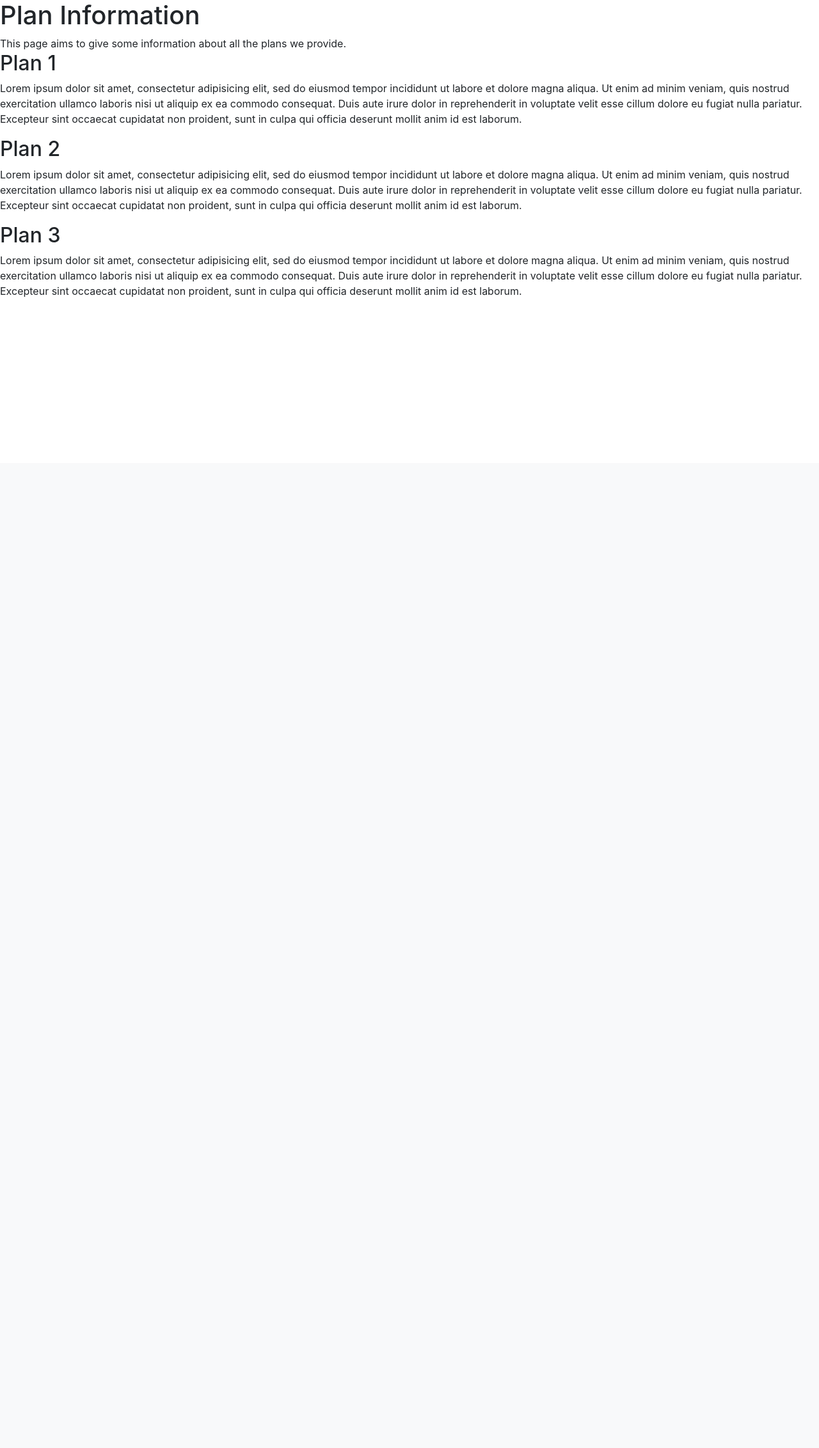
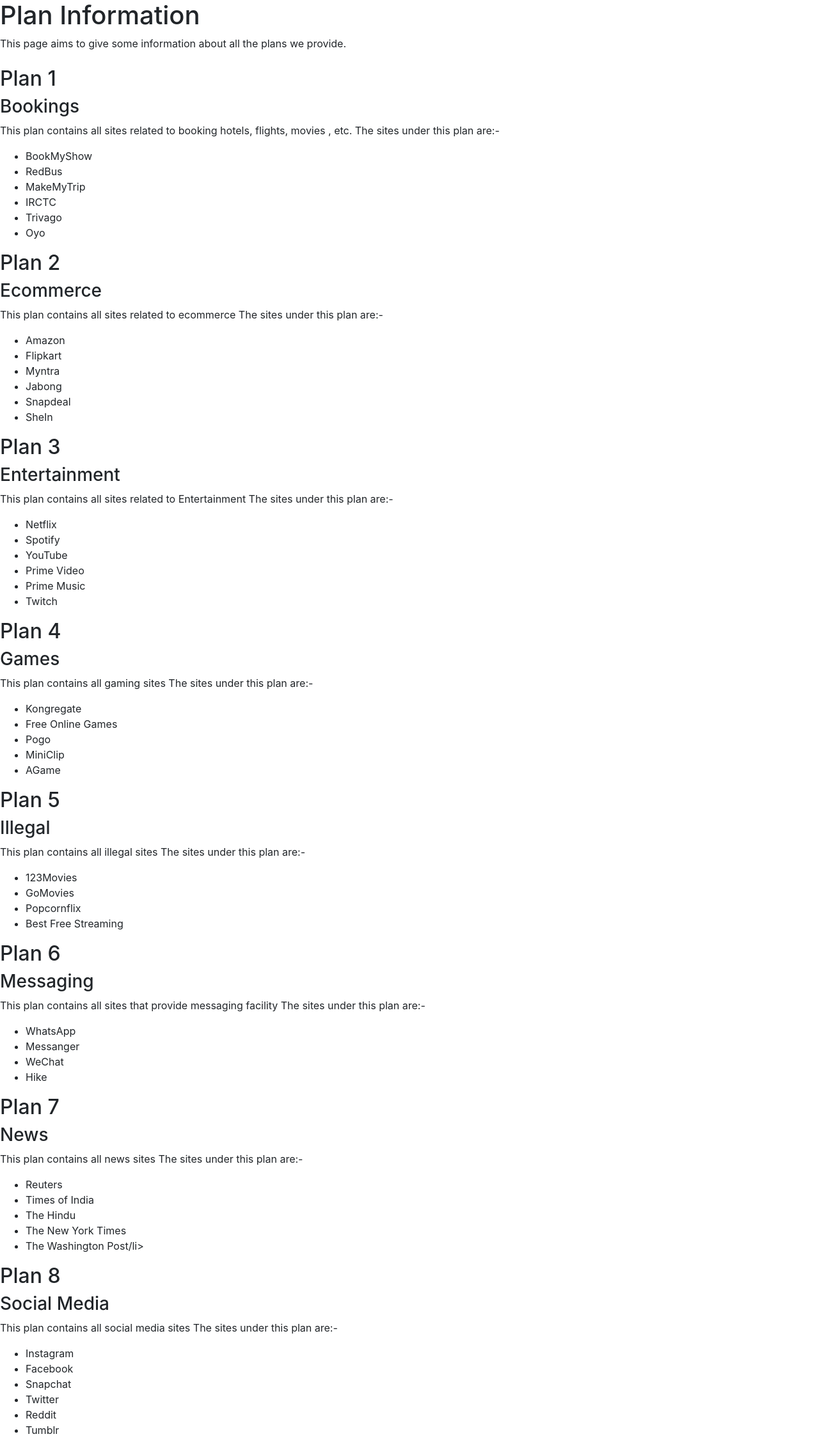
Before and after one commit to Ayushi-Mohan/SafeNet, a Django app: page /safenet/plan_info/ in a window 1280 px wide. Shown: the part 76-2340 px from the top of the page at 64% size. Before the commit the page ends 540 px from the top, so only its background shows below. Run offline with Django 3.2, Linux system fonts and the light colour scheme; some libraries are stand-ins or nearby versions.

Commit message:
planinfo

```diff
--- a/dbmspro/dbmspro/settings.py
+++ b/dbmspro/dbmspro/settings.py
@@ -84,9 +84,9 @@ WSGI_APPLICATION = 'dbmspro.wsgi.application'
 DATABASES = {
     'default': {
         'ENGINE': 'django.db.backends.mysql',
-        'NAME': 'second',
-        'USER': 'project',
-        'PASSWORD': 'Lolproj,haha!1',
+        'NAME': 'first',
+        'USER': 'Ayushi',
+        'PASSWORD': 'mithachi',
         'HOST': 'localhost',
         'PORT': '',
     }
--- a/dbmspro/safenet/templates/safenet/plan_info.html
+++ b/dbmspro/safenet/templates/safenet/plan_info.html
@@ -4,25 +4,110 @@
 {% block content %}
 <h1>Plan Information</h1>
 <div>This page aims to give some information about all the plans we provide.</div>
+<br>
 <h2>Plan 1</h2>
-<p>Lorem ipsum dolor sit amet, consectetur adipisicing elit, sed do eiusmod
-	tempor incididunt ut labore et dolore magna aliqua. Ut enim ad minim veniam,
-	quis nostrud exercitation ullamco laboris nisi ut aliquip ex ea commodo
-	consequat. Duis aute irure dolor in reprehenderit in voluptate velit esse
-	cillum dolore eu fugiat nulla pariatur. Excepteur sint occaecat cupidatat non
-	proident, sunt in culpa qui officia deserunt mollit anim id est laborum.</p>
+<h3>Bookings</h3>
+<p>This plan contains all sites related to booking hotels, flights, movies , etc.
+	The sites under this plan are:-
+	<ul>
+		<li>BookMyShow</li>
+		<li>RedBus</li>
+		<li>MakeMyTrip</li>
+		<li>IRCTC</li>
+		<li>Trivago</li>
+		<li>Oyo</li>
+	</ul>
+</p>
+
 <h2>Plan 2</h2>
-<p>Lorem ipsum dolor sit amet, consectetur adipisicing elit, sed do eiusmod
-	tempor incididunt ut labore et dolore magna aliqua. Ut enim ad minim veniam,
-	quis nostrud exercitation ullamco laboris nisi ut aliquip ex ea commodo
-	consequat. Duis aute irure dolor in reprehenderit in voluptate velit esse
-	cillum dolore eu fugiat nulla pariatur. Excepteur sint occaecat cupidatat non
-	proident, sunt in culpa qui officia deserunt mollit anim id est laborum.</p>
+<h3>Ecommerce</h3>
+<p>This plan contains all sites related to ecommerce
+	The sites under this plan are:-
+	<ul>
+		<li>Amazon</li>
+		<li>Flipkart</li>
+		<li>Myntra</li>
+		<li>Jabong</li>
+		<li>Snapdeal</li>
+		<li>SheIn</li>
+	</ul>
+</p>
+
 <h2>Plan 3</h2>
-<p>Lorem ipsum dolor sit amet, consectetur adipisicing elit, sed do eiusmod
-	tempor incididunt ut labore et dolore magna aliqua. Ut enim ad minim veniam,
-	quis nostrud exercitation ullamco laboris nisi ut aliquip ex ea commodo
-	consequat. Duis aute irure dolor in reprehenderit in voluptate velit esse
-	cillum dolore eu fugiat nulla pariatur. Excepteur sint occaecat cupidatat non
-	proident, sunt in culpa qui officia deserunt mollit anim id est laborum.</p>
+<h3>Entertainment</h3>
+<p>This plan contains all sites related to Entertainment
+	The sites under this plan are:-
+	<ul>
+		<li>Netflix</li>
+		<li>Spotify</li>
+		<li>YouTube</li>
+		<li>Prime Video</li>
+		<li>Prime Music</li>
+		<li>Twitch</li>
+	</ul>
+</p>
+
+<h2>Plan 4</h2>
+<h3>Games</h3>
+<p>This plan contains all gaming sites
+	The sites under this plan are:-
+	<ul>
+		<li>Kongregate</li>
+		<li>Free Online Games</li>
+		<li>Pogo</li>
+		<li>MiniClip</li>
+		<li>AGame</li>
+	</ul>
+</p>
+
+<h2>Plan 5</h2>
+<h3>Illegal</h3>
+<p>This plan contains all illegal sites
+	The sites under this plan are:-
+	<ul>
+		<li>123Movies</li>
+		<li>GoMovies</li>
+		<li>Popcornflix</li>
+		<li>Best Free Streaming</li>
+	</ul>
+</p>
+
+<h2>Plan 6</h2>
+<h3>Messaging</h3>
+<p>This plan contains all sites that provide messaging facility
+	The sites under this plan are:-
+	<ul>
+		<li>WhatsApp</li>
+		<li>Messanger</li>
+		<li>WeChat</li>
+		<li>Hike</li>
+	</ul>
+</p>
+
+<h2>Plan 7</h2>
+<h3>News</h3>
+<p>This plan contains all news sites
+	The sites under this plan are:-
+	<ul>
+		<li>Reuters</li>
+		<li>Times of India</li>
+		<li>The Hindu</li>
+		<li>The New York Times</li>
+		<li>The Washington Post/li>
+	</ul>
+</p>
+
+<h2>Plan 8</h2>
+<h3>Social Media</h3>
+<p>This plan contains all social media sites
+	The sites under this plan are:-
+	<ul>
+		<li>Instagram</li>
+		<li>Facebook</li>
+		<li>Snapchat</li>
+		<li>Twitter</li>
+		<li>Reddit</li>
+		<li>Tumblr</li>
+	</ul>
+</p>
 {% endblock %}
```
